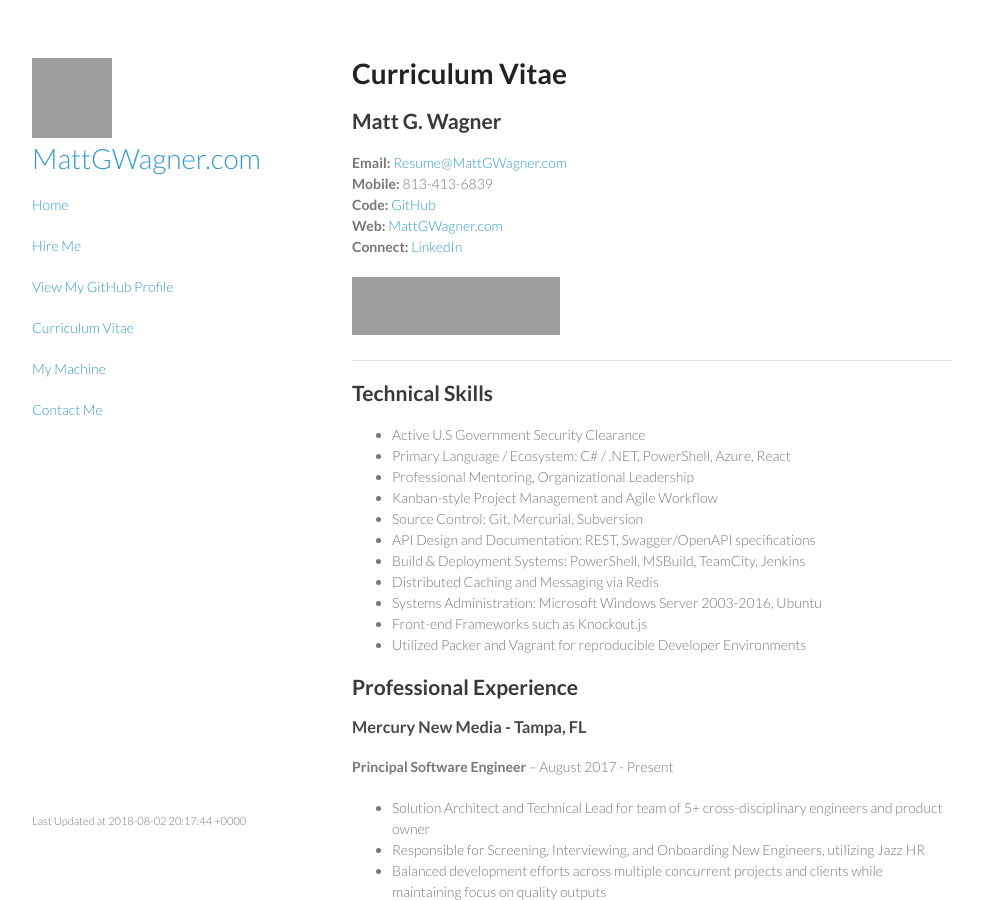
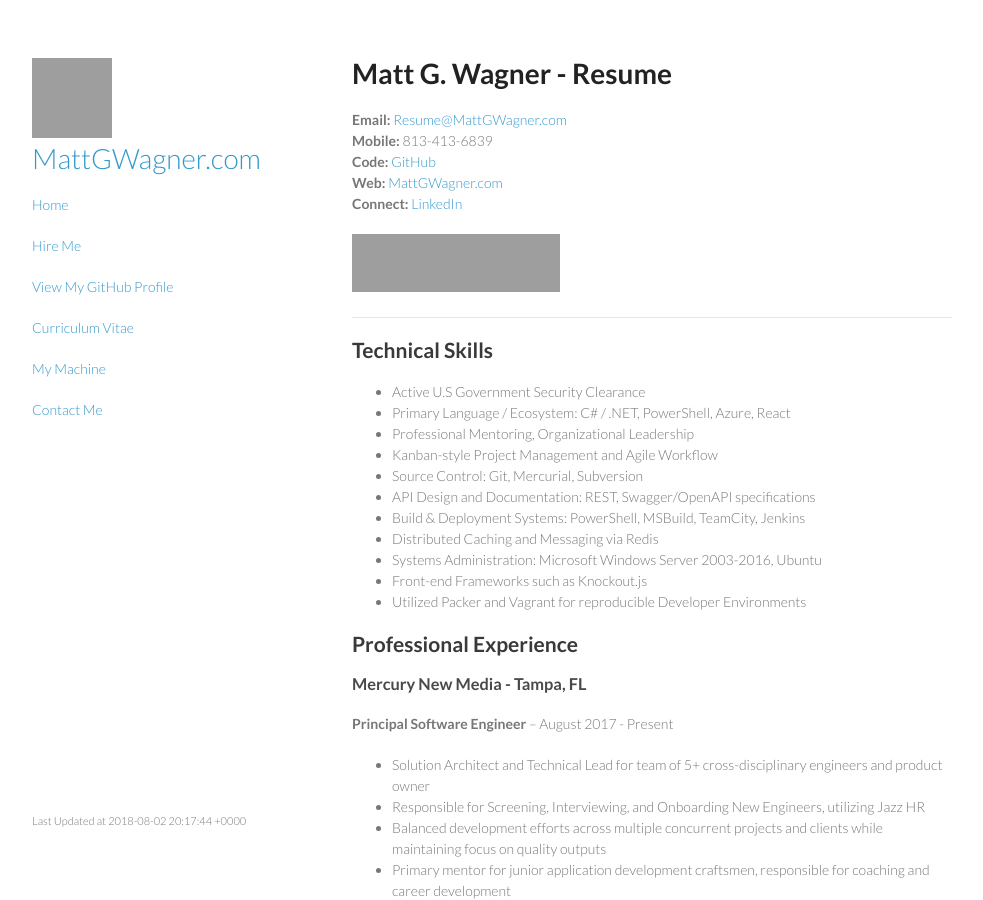
Before and after one commit to mattgwagner/mattgwagner, a Jekyll site: the page built from cv.md, in a window 1280 px wide and 900 px high. Shown: the whole window, without its empty margins (148-1131 px from the left). Built offline with Jekyll 4.4.1, drawn with Linux system fonts in a browser that asks for light colours; grey boxes are pictures that could not be loaded.

Commit message:
Update cv.md

```diff
--- a/cv.md
+++ b/cv.md
@@ -3,9 +3,7 @@ layout: default
 title: Matt G. Wagner - Resume
 ---
 
-# Curriculum Vitae
-
-## Matt G. Wagner
+# Matt G. Wagner - Resume
 
 **Email:** [Resume@MattGWagner.com](mailto:Resume@MattGWagner.com)
 **Mobile:** 813-413-6839
```
